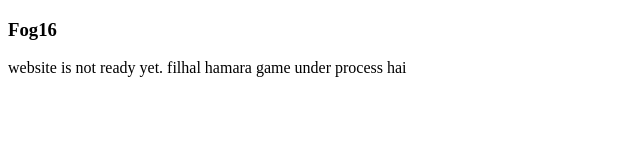
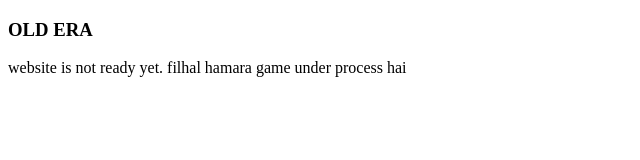
Before and after one commit to RMaac/Fog16, a plain HTML site: page index.html in a window 1280 px wide. Shown: the full height of the page, 0-640 px from the left. Drawn offline with Linux system fonts and the light colour scheme.

Commit message:
Update index.html

```diff
--- a/index.html
+++ b/index.html
@@ -4,7 +4,7 @@
   <title>Fog16</title>
 </head>
 <body>
-<h3>Fog16</h3>
+<H3>OLD ERA</h3>
   <P>website is not ready yet. filhal hamara game under process hai </P>
 
 </body>
```
